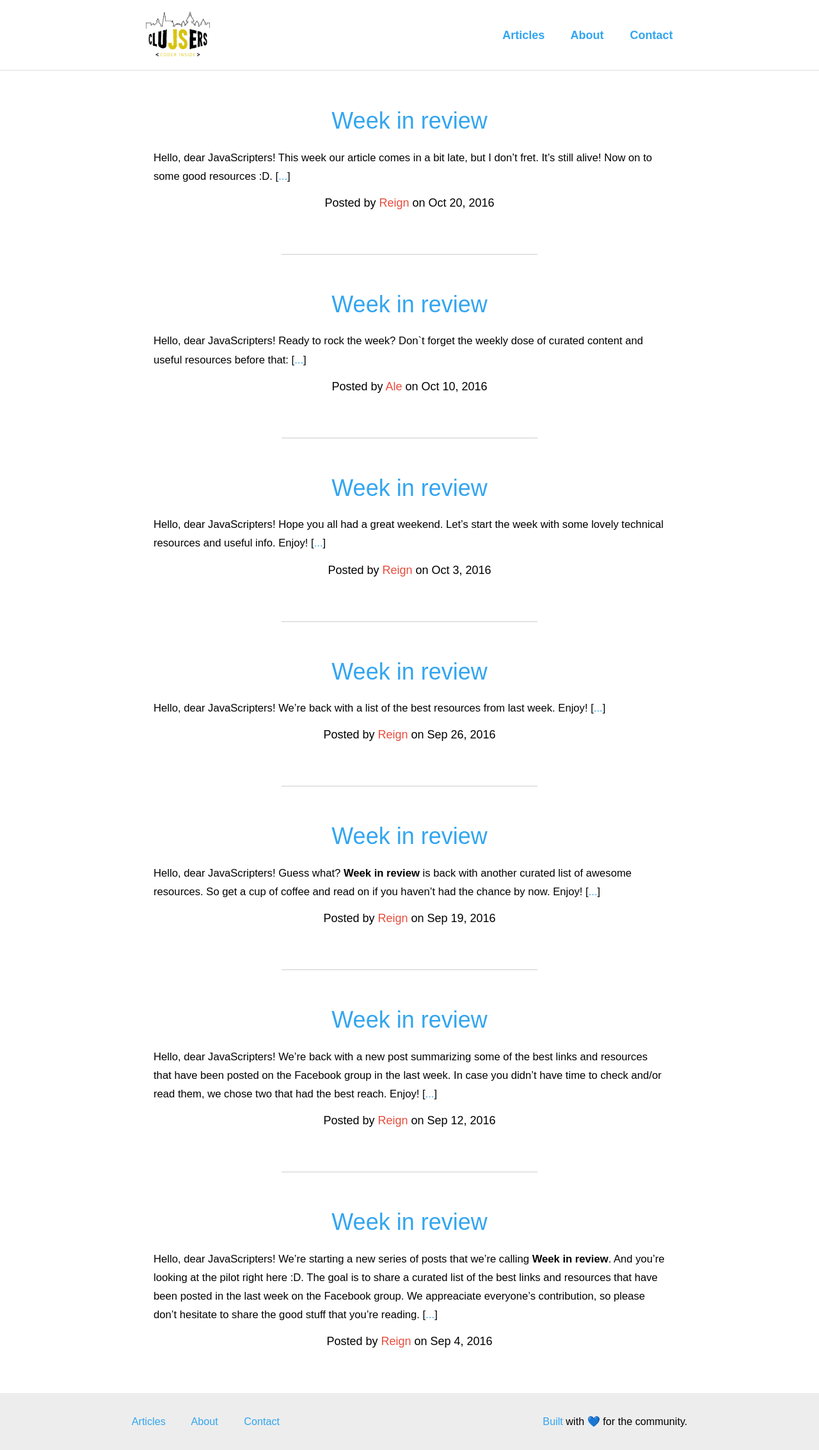
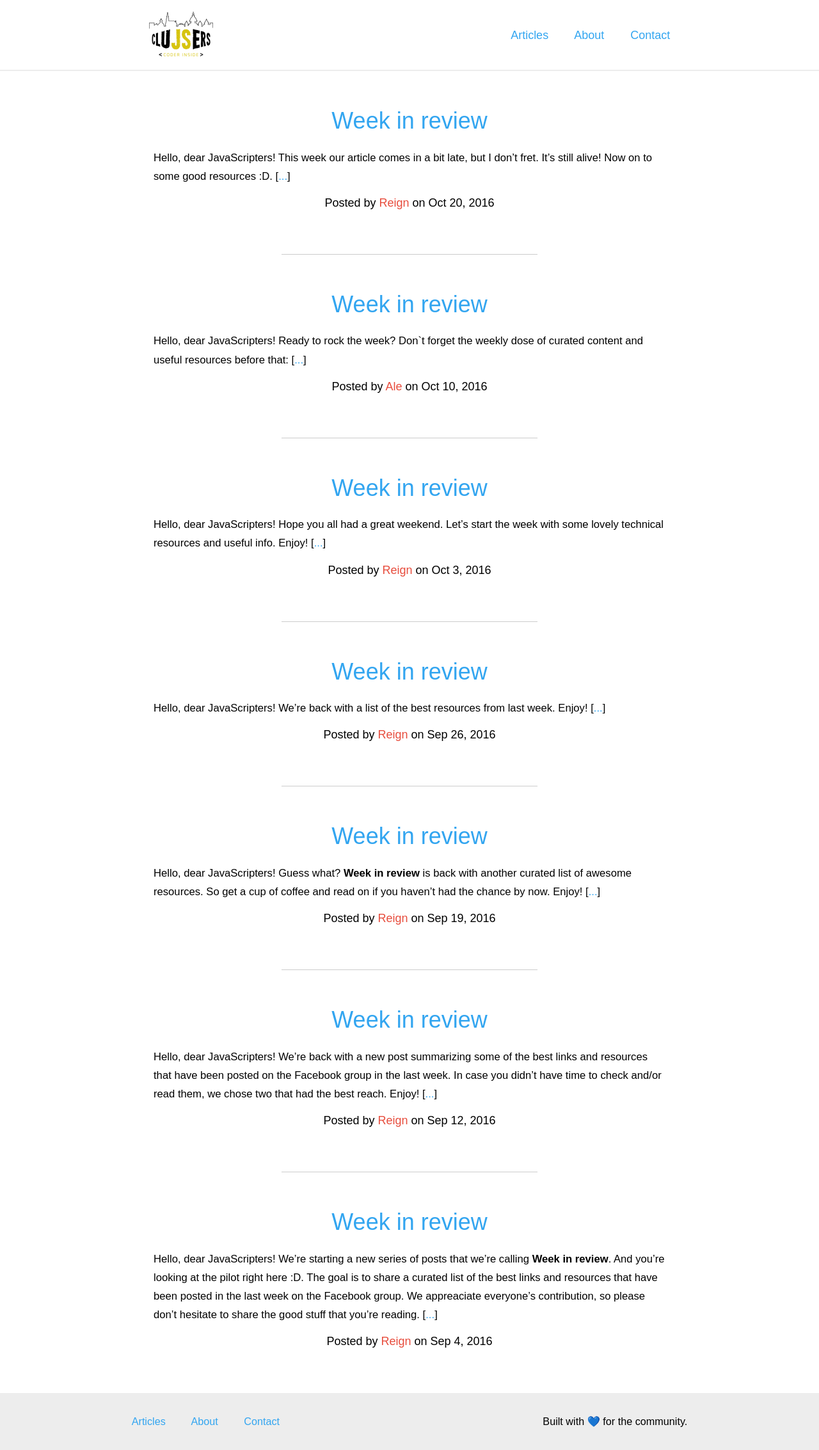
Before and after one commit to jsheroes/cluj-javascripters.github.io, a Jekyll site: the page built from index.html, in a window 1280 px wide. Shown: the whole page at 64% size. Built offline with Jekyll 4.4.1, drawn with Linux system fonts in a browser that asks for light colours; some web fonts are replaced; some of the changed lines change nothing that is shown.

Commit message:
CSS remove bold (align with footer syles), remove link in footer

```diff
--- a/_layouts/default.html
+++ b/_layouts/default.html
@@ -40,8 +40,7 @@
 			<a href="/contact">Contact</a>
 		</nav>
 		<p>
-			<a href="https://github.com/cluj-javascripters/cluj-javascripters.github.io" target="_blank">Built</a> with
-			&#128153; for the community.
+			Built with &#128153; for the community.
 		</p>
 	</footer>
 </body>
--- a/css/layout/_header.scss
+++ b/css/layout/_header.scss
@@ -11,7 +11,7 @@
   border-bottom: 2px solid $light-grey;
 }
 
-.site-header nav{ font-weight: 700; }
+// .site-header nav{ font-weight: 700; }
 
 .site-header img { width: 100px; }
 
```
